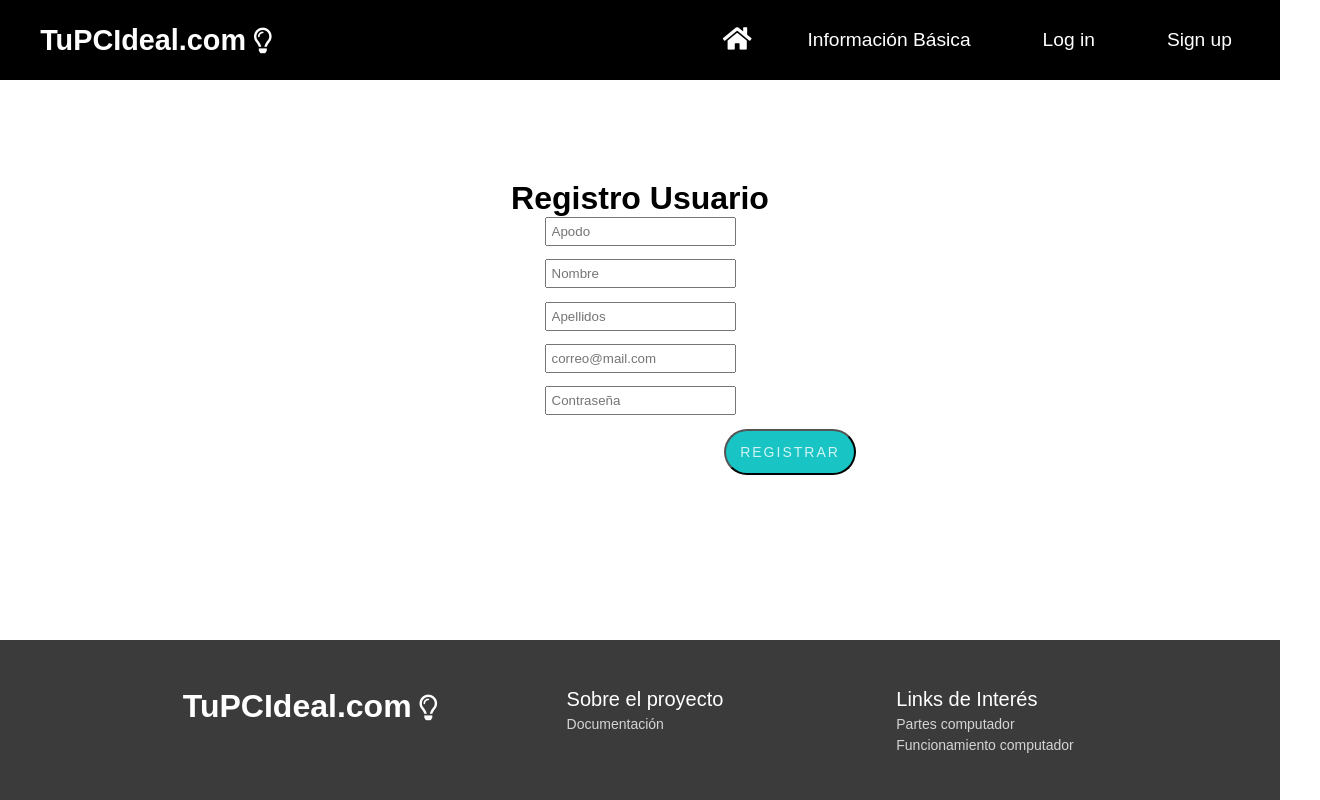
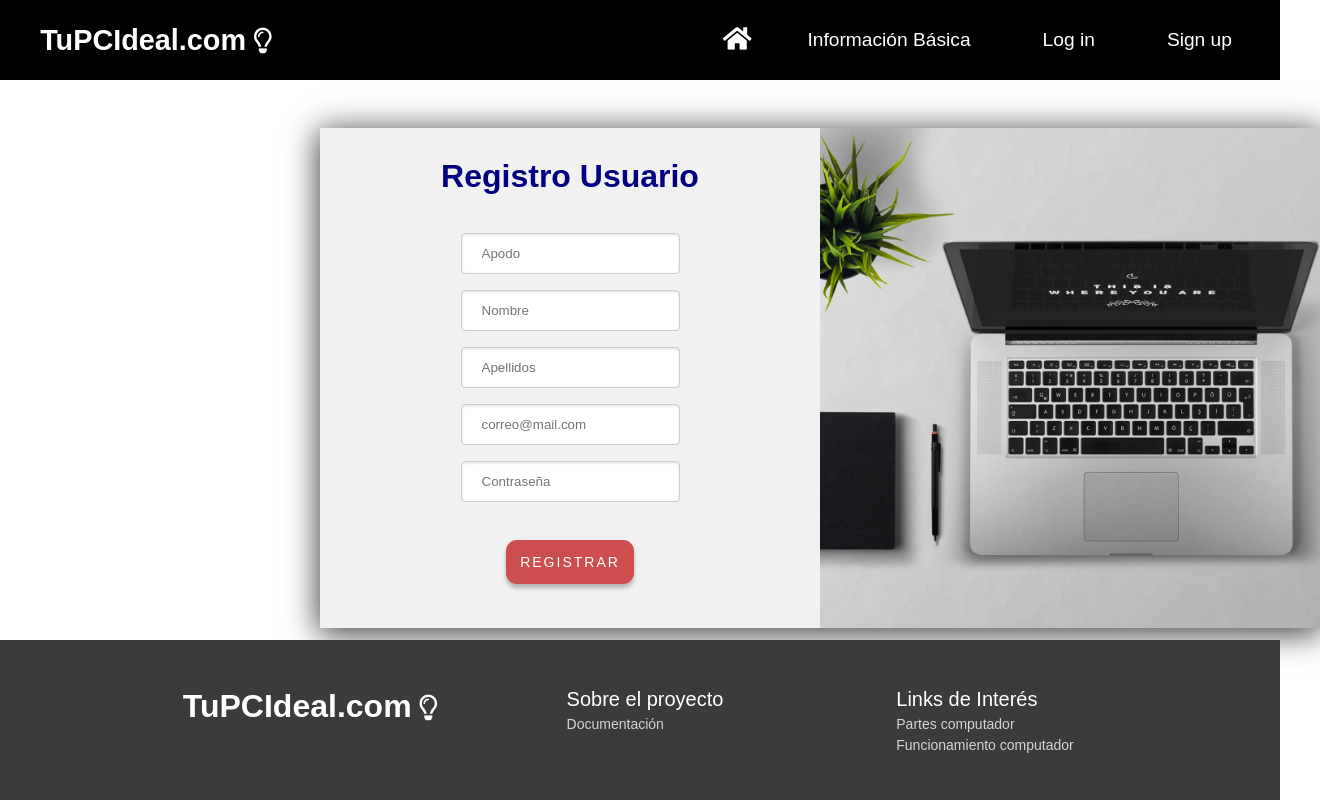
Before and after one commit to jdmejiav/TuPcIdeal, a React (Create React App) app in the folder Frontend/: page /registro in a window 1280 px wide. Shown: the whole page, 1320 px wide, since content can reach past the window. Built offline with nearby package versions, Linux system fonts and the light colour scheme.

Commit message:
login y sign-up con css full

```diff
--- a/Frontend/src/components/Home/body.css
+++ b/Frontend/src/components/Home/body.css
@@ -76,6 +76,8 @@
     color: white;
     align-content: center;
     background-color: #CD4E4E;
+    box-shadow: 0px 4px 4px rgba(0, 0, 0, 0.25);
+    border-radius: 11px;
     text-decoration: none;
     text-align: center;
     height: 7%;
--- a/Frontend/src/components/login/Input.js
+++ b/Frontend/src/components/login/Input.js
@@ -2,12 +2,30 @@ import React from 'react'
 import { Field, ErrorMessage } from 'formik'
 import TextError from './TextError'
 
+const styleField= {
+
+  margin: '8px 0',
+  display: 'inline-block',
+  border: '1px solid #ccc',
+  boxShadow: 'inset 0 1px 3px #ddd',
+  borderRadius: '4px',
+  webkitBoxSizing: 'border-box',
+  mozBoxSizing: 'border-box',
+  boxSizing: 'border-box',
+  paddingLeft: '20px',
+  paddingRight: '20px',
+  paddingTop: '12px',
+  paddingBottom: '12px',
+};
+
+
 function Input (props) {
   const { label, name, ...rest } = props
+
   return (
     <div className='form-control'>
-      <label htmlFor={name}>{label}</label>
-      <Field id={name} name={name} {...rest} />
+
+      <Field style = {styleField} id={name} name={name} {...rest} placeHolder= {name} />
       <ErrorMessage component={TextError} name={name} />
     </div>
   )
--- a/Frontend/src/pages/Registro.js
+++ b/Frontend/src/pages/Registro.js
@@ -3,8 +3,26 @@
 import { Formik, Form, Field, ErrorMessage } from 'formik';
 import axiosInstance from '../axios'
 import Swal from 'sweetalert2'
+import img_registro from '../images/foto-registro.png'
 import Navbar from '../components/Navbar/Navbar';
 import { FooterContainer } from '../components/footer/containers/footer';
+
+
+const styleField= {
+
+  margin: '8px 0',
+  display: 'inline-block',
+  border: '1px solid #ccc',
+  boxShadow: 'inset 0 1px 3px #ddd',
+  borderRadius: '4px',
+  webkitBoxSizing: 'border-box',
+  mozBoxSizing: 'border-box',
+  boxSizing: 'border-box',
+  paddingLeft: '20px',
+  paddingRight: '20px',
+  paddingTop: '12px',
+  paddingBottom: '12px',
+};
 
  export default class Registro extends Component {
 
@@ -17,6 +35,7 @@ import { FooterContainer } from '../components/footer/containers/footer';
            <div className= 'container'>
             <Navbar/>
               <div className='form'>
+                <div className="box-left">
                   <h1 className ='titulomain'>Registro Usuario</h1>
                   <Formik
                     initialValues={{ nombre:'',apellidos:'',email: '', password: ''}}
@@ -83,22 +102,27 @@ import { FooterContainer } from '../components/footer/containers/footer';
                   >
                     {({ isSubmitting }) => (
                       <Form className='formulario'>
-                      <Field className='field' placeholder='Apodo' type="text" name="user" />
+                        <Field style={styleField} className='field' placeholder='Apodo' type="text" name="user" />
                         <ErrorMessage name="user" component="div" />
-                      <Field className='field' placeholder='Nombre' type="text" name="nombre" />
+                        <Field style={styleField} className='field' placeholder='Nombre' type="text" name="nombre" />
                         <ErrorMessage name="nombre" component="div" />
-                      <Field className='field' placeholder='Apellidos' type="text" name="apellidos" />
+                        <Field style={styleField} className='field' placeholder='Apellidos' type="text" name="apellidos" />
                         <ErrorMessage name="apellidos" component="div" />
-                      <Field className='field' placeholder='correo@mail.com' type="email" name="email" />
+                        <Field style={styleField} className='field' placeholder='correo@mail.com' type="email" name="email" />
                         <ErrorMessage name="email" component="div" />
-                      <Field className='field' placeholder='Contraseña' type="password" name="password" />
+                        <Field style={styleField} className='field' placeholder='Contraseña' type="password" name="password" />
                         <ErrorMessage name="password" component="div" />
-                      <button type="submit" className="btn" disabled={isSubmitting}>
+                        <a type="submit" className="btn" disabled={isSubmitting}>
                           Registrar
-                      </button>
+                        </a>
                       </Form>
+
                     )}
                   </Formik>
+                </div>
+                <div className="box-right">
+                  <img src={img_registro}></img>
+                </div>
               </div>
             <FooterContainer/>
           </div>
--- a/Frontend/src/pages/login.js
+++ b/Frontend/src/pages/login.js
@@ -3,6 +3,7 @@ import {Formik, Form} from 'formik'
 import * as Yup from 'yup'
 import FormikControl from '../components/login/FormikControl'
 import Login from '../images/login2.png';
+import foto_login from '../images/foto-login.png'
 import axiosInstance from '../axios'
 import Swal from 'sweetalert2'
 import Navbar from '../components/Navbar/Navbar';
@@ -74,6 +75,8 @@ export default class Mainpage extends Component {
         return(
                 <div className="container">
                     <Navbar/>
+                        <div className="caja-login">
+                            <div className="login-container">
                                 <Formik initialValues={initialValues} validationSchema={validationSchema} onSubmit={onSubmit}>
 
                                     {
@@ -85,9 +88,10 @@ export default class Mainpage extends Component {
                                             {
                                                 return <Form >
 
-                                    <div className="div_login">
                                                         <div className="img_div">
-                                            <img className="foto_login" src={Login} className="login"  />
+                                                            <h1  className="titulo"> Log In</h1>
+                                                            <p>¡Es un gusto Tenerte devuelta!</p>
+
                                                         </div>
 
                                                         <div className="form_login">
@@ -96,7 +100,7 @@ export default class Mainpage extends Component {
                                                                     control= 'input'
                                                                     type ='email'
                                                                     label ='Email '
-                                                    name= 'email'
+                                                                    name= 'Email'
                                                                 />
                                                             </div>
                                                             <div className="cont_login">
@@ -104,17 +108,23 @@ export default class Mainpage extends Component {
                                                                     control= 'input'
                                                                     type = 'password'
                                                                     label='Password '
-                                                    name ='password'
+                                                                    name ='Password'
                                                                 />
                                                             </div>
-                                            <button type='submit' className="btn" disabled={!formik.isValid}>Submit</button>
+                                                            <a type='submit' className="btn-login" disabled={!formik.isValid}>Log-In</a>
                                                         </div>
-                                    </div>
+
                                                 </Form>
                                             }
                                         }
                                     }
                                 </Formik>
+                        </div>
+                        <div className="login-info">
+                            <img className="foto-login" src={foto_login}></img>
+
+                        </div>
+                        </div>
                     <FooterContainer/>
                 </div>
         )
--- a/Frontend/src/styles/Registro.css
+++ b/Frontend/src/styles/Registro.css
@@ -6,6 +6,9 @@
 
 .titulomain
 {
+    margin-top: 30px;
+    margin-bottom: 30px;
+    color: navy;
     text-align: center;
     width: 100%;
 
@@ -28,15 +31,16 @@
 
 .form
 {
-    height: 100%;
-    width: 100%;
     position: absolute;
-    width: 300px;
-    height: 200px;
-    z-index: 15;
-    top: 35%;
-    left: 50%;
-    margin: -100px 0 0 -150px;
+    top: 16%;
+    width: 1000px;
+    height: 500px;
+    left: 25%;
+    right: 30%;
+    background: #F1F1F1;
+    animation-name: boxShadowAnimation;
+    animation-duration: 2s;
+    box-shadow: 0px 4px 30px 2px rgba(0, 0, 0, 0.75)
 }
 
 .formulario
@@ -61,20 +65,22 @@
     display:inline-block;
     padding: 16px 48px 18px;
     font-size: 14px;
-    line-height: 1;
     white-space: normal;
     text-decoration: none;
     text-transform: uppercase;
-    color: rgba(255, 255, 255, 0.8);
-    background: #18c4c4;
+    box-shadow: 0px 4px 4px rgba(0, 0, 0, 0.25);
+    border-radius: 11px;
+    background: #CD4E4E;
     letter-spacing: 2px;
     padding: 14px;
-    border-radius: 500px;
+    cursor: pointer;
+    color: white;
+    margin-top: 30px;
   }
   .btn:hover
   {
-    background-color: #086470;
-    color: white;
+    background-color: #853838;
+
   }
 
 .PC {
@@ -90,3 +96,35 @@
       0%   {transform: translateX(1500px) rotate(0deg) translateY(0px);}
       100% {transform: translateX(0px) rotate(0deg) translateY(0px) scaleZ(0.3);}
     }
+
+
+.caja-registro{
+    position: absolute;
+    top: 16%;
+    width: 1000px;
+    height: 500px;
+    left: 25%;
+    right: 30%;
+    background: #F1F1F1;
+    animation-name: boxShadowAnimation;
+    animation-duration: 2s;
+    box-shadow: 0px 4px 30px 2px rgba(0, 0, 0, 0.75)
+}
+
+.box-left{
+    display: inline-block;
+    height: 100%;
+    width: 50%;
+    float: left;
+    background-color: #f1f1f1;
+
+}
+.box-right{
+    display: flex;
+    height: 100%;
+    width: 50%;
+    float: right;
+    background-color: #f1f1f1;
+
+
+}
--- a/Frontend/src/styles/login.css
+++ b/Frontend/src/styles/login.css
@@ -18,6 +18,10 @@
 }
 
 .img_div{
+
+    width: 100%;
+    height: 200px;
+    text-align: center;
     padding: 30px;
     justify-content: center;
     flex-direction: column;
@@ -26,7 +30,7 @@
 
 .form_login{
     display: grid;
-    left: 50%;
+    justify-content: center;
 }
 
 
@@ -68,3 +72,93 @@
       0%   {transform: translateX(1200px) rotate(0deg) translateY(0px);}
       100% {transform: translateX(0px) rotate(0deg) translateY(0px) scaleZ(0.3);}
     }
+
+.titulo{
+    color: navy;
+    margin: 40px;
+}
+
+.caja-login{
+    position: absolute;
+    top: 16%;
+    width: 1000px;
+    height: 500px;
+    left: 25%;
+    right: 30%;
+    background: #F1F1F1;
+    animation-name: boxShadowAnimation;
+    animation-duration: 2s;
+    box-shadow: 0px 4px 30px 2px rgba(0, 0, 0, 0.75)
+}
+/*
+@media screen and (max-width:1360px){
+    .caja-login{
+        top: 16%;
+        width: 600px;
+        height: 300px;
+        left: 15%;
+        right: 30%;
+        background: #F1F1F1;
+        animation-name: boxShadowAnimation;
+        animation-duration: 2s;
+        box-shadow: 0px 4px 30px 2px rgba(0, 0, 0, 0.75)
+    }
+    .img_div{
+        visibility:hidden;
+    }
+    .form_login{
+        position: absolute;
+        top: 0%;
+    }
+}
+*/
+.login-info{
+
+    display: flex;
+    height: 100%;
+    width: 50%;
+    float: right;
+    background-color: #CD4E4E;
+
+}
+.login-container{
+    margin: 0;
+    display: flex;
+    height: 100%;
+    width: 50%;
+    float: left;
+    background-color: #F1F1F1;
+
+}
+
+
+.btn-login
+{
+    text-align:"center";
+
+    display:inline-block;
+    padding: 16px 48px 18px;
+    font-size: 14px;
+    white-space: normal;
+    text-decoration: none;
+
+    box-shadow: 0px 4px 4px rgba(0, 0, 0, 0.25);
+    border-radius: 11px;
+    background: #CD4E4E;
+    letter-spacing: 2px;
+    padding: 14px;
+    cursor: pointer;
+    color: white;
+  }
+  .btn-login:hover
+  {
+    background-color: #853838;
+
+  }
+
+  .texto-login{
+    position: absolute;
+    left: 50%;
+    color: #F1F1F1;
+    text-align: center;
+}
```
Also changed, not shown: Frontend/src/images/foto-registro.png (added), 1 other file (tests, documents, lock files or other folders). Lines whose indentation alone changed are shown as unchanged.
